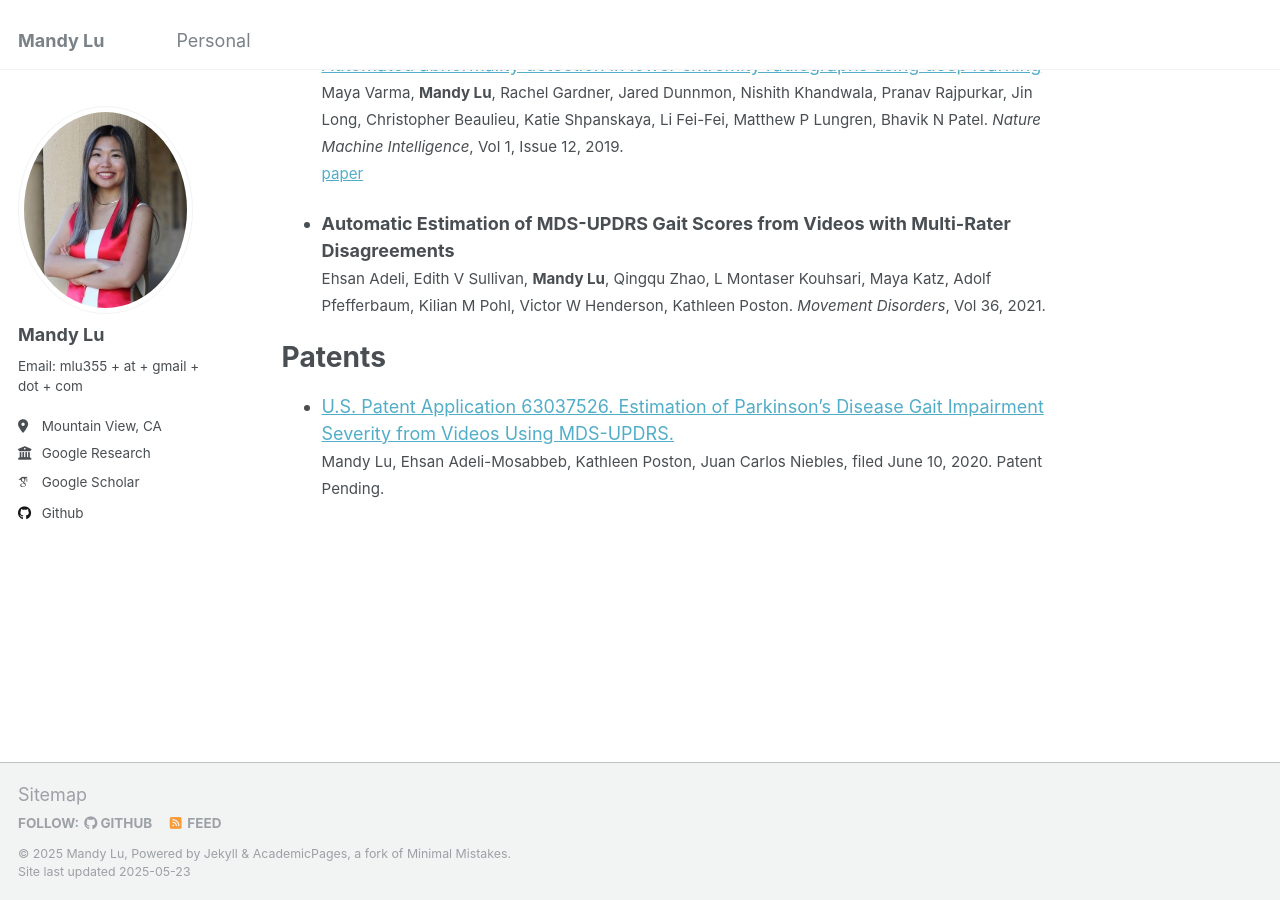
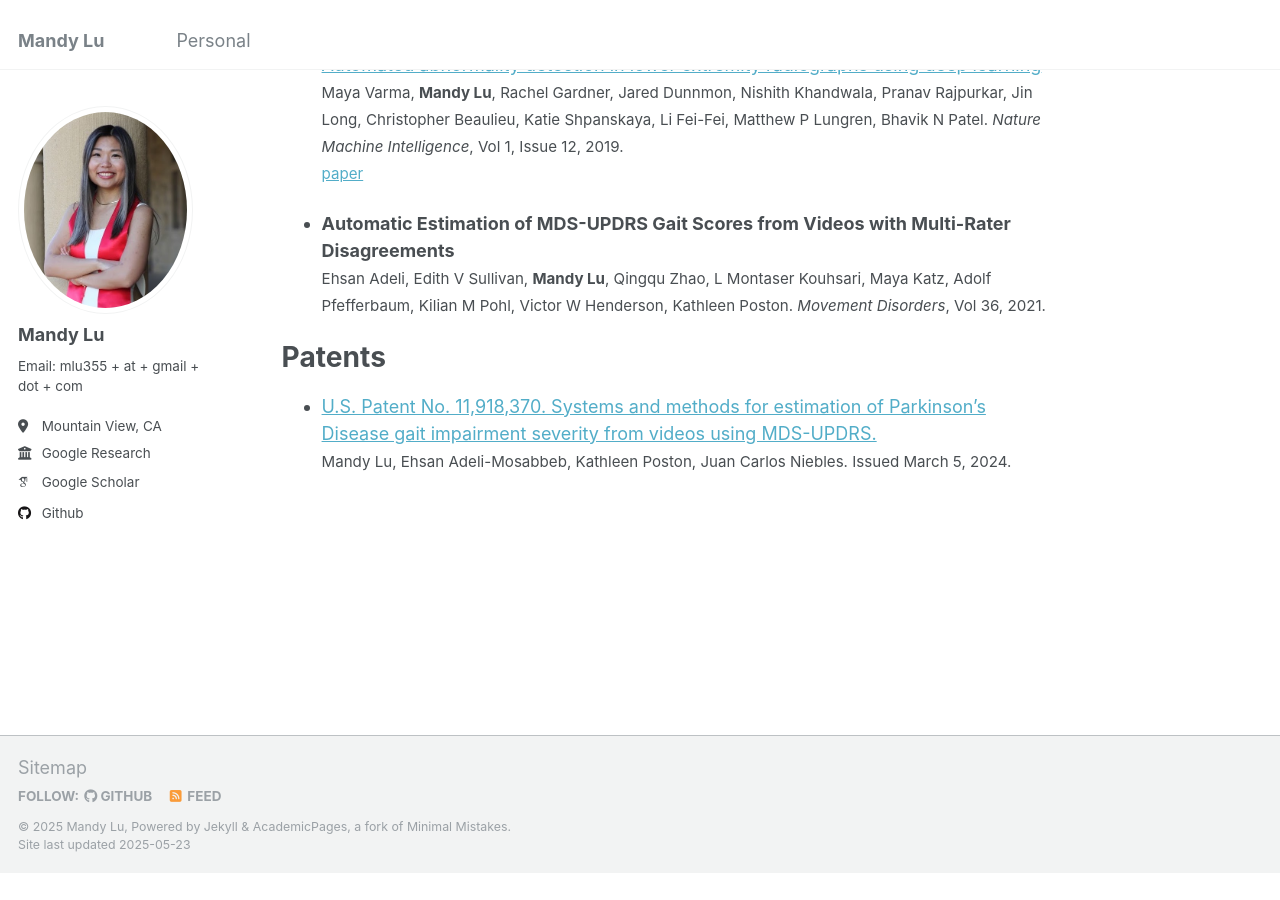
Before and after one commit to mandyslu/mandyslu.github.io, a Jekyll site: the page built from _pages/about.md, in a window 1280 px wide and 900 px high, scrolled down 1099 px. Built offline with Jekyll 4.4.1, drawn with Linux system fonts in a browser that asks for light colours; some web fonts are replaced; after the commit the page ends 1972 px from its top, so only the background shows below that.

Commit message:
Save patent info

```diff
--- a/_pages/about.md
+++ b/_pages/about.md
@@ -38,6 +38,5 @@ Publications
 
 Patents
 ======
-
-- [U.S. Patent Application 63037526. Estimation of Parkinson's Disease Gait Impairment Severity from Videos Using MDS-UPDRS.](https://patents.google.com/patent/US11918370B2/en) <br>
-  <span style="font-size:4mm;">Mandy Lu, Ehsan Adeli-Mosabbeb, Kathleen Poston, Juan Carlos Niebles, filed June 10, 2020. Patent Pending. </span><br>
+- [U.S. Patent No. 11,918,370. Systems and methods for estimation of Parkinson's Disease gait impairment severity from videos using MDS-UPDRS.](https://patents.google.com/patent/US11918370B2/en) <br>
+  <span style="font-size:4mm;">Mandy Lu, Ehsan Adeli-Mosabbeb, Kathleen Poston, Juan Carlos Niebles. Issued March 5, 2024. </span><br>
```
